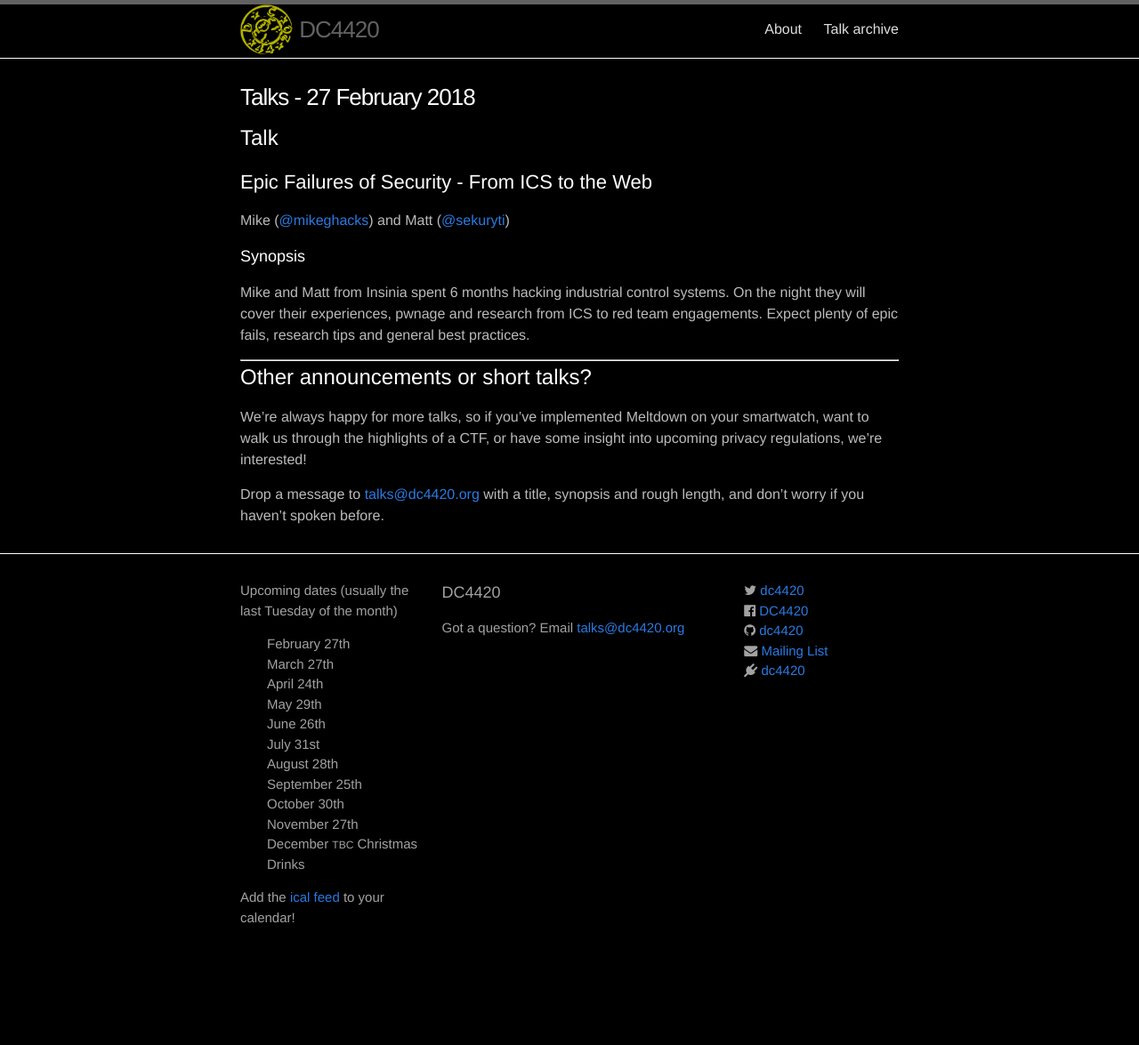
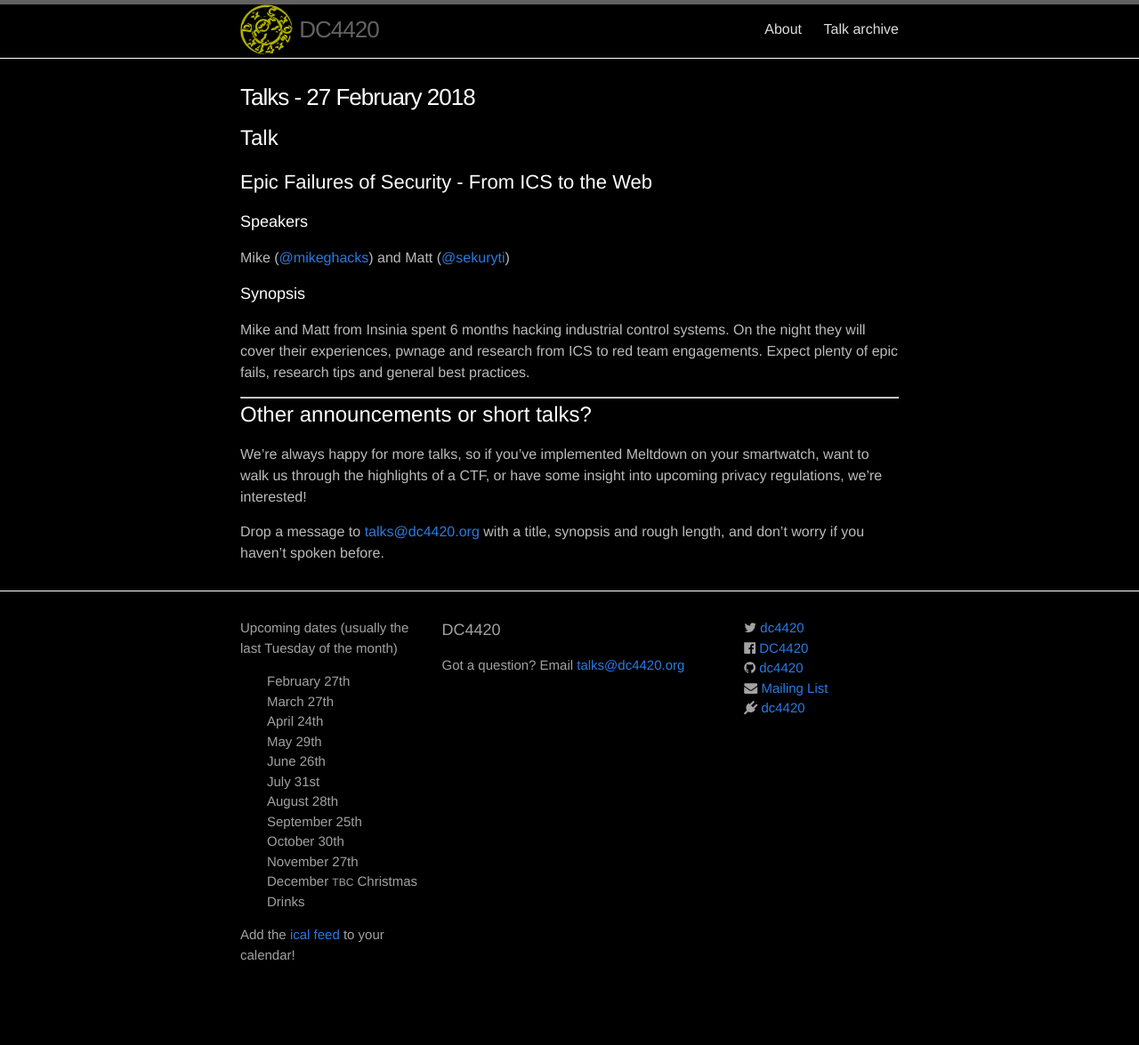
Before and after one commit to dc4420/website, a Jekyll site: the page built from _posts/2018-02-27-talks.markdown, in a window 1280 px wide. Shown: the whole page at 89% size. Built offline with Jekyll 4.4.1, drawn with Linux system fonts in a browser that asks for light colours; nearby versions of some CDN libraries; before the commit the page ends 1133 px from its top, so only the background shows below that.

Commit message:
Fix formatting

```diff
--- a/_posts/2018-02-27-talks.markdown
+++ b/_posts/2018-02-27-talks.markdown
@@ -7,6 +7,8 @@ categories: talk
 # Talk
 
 ## Epic Failures of Security - From ICS to the Web
+
+### Speakers
 
 Mike ([@mikeghacks](https://twitter.com/mikeghacks)) and Matt ([@sekuryti](https://twitter.com/sekuryti))
 
```
